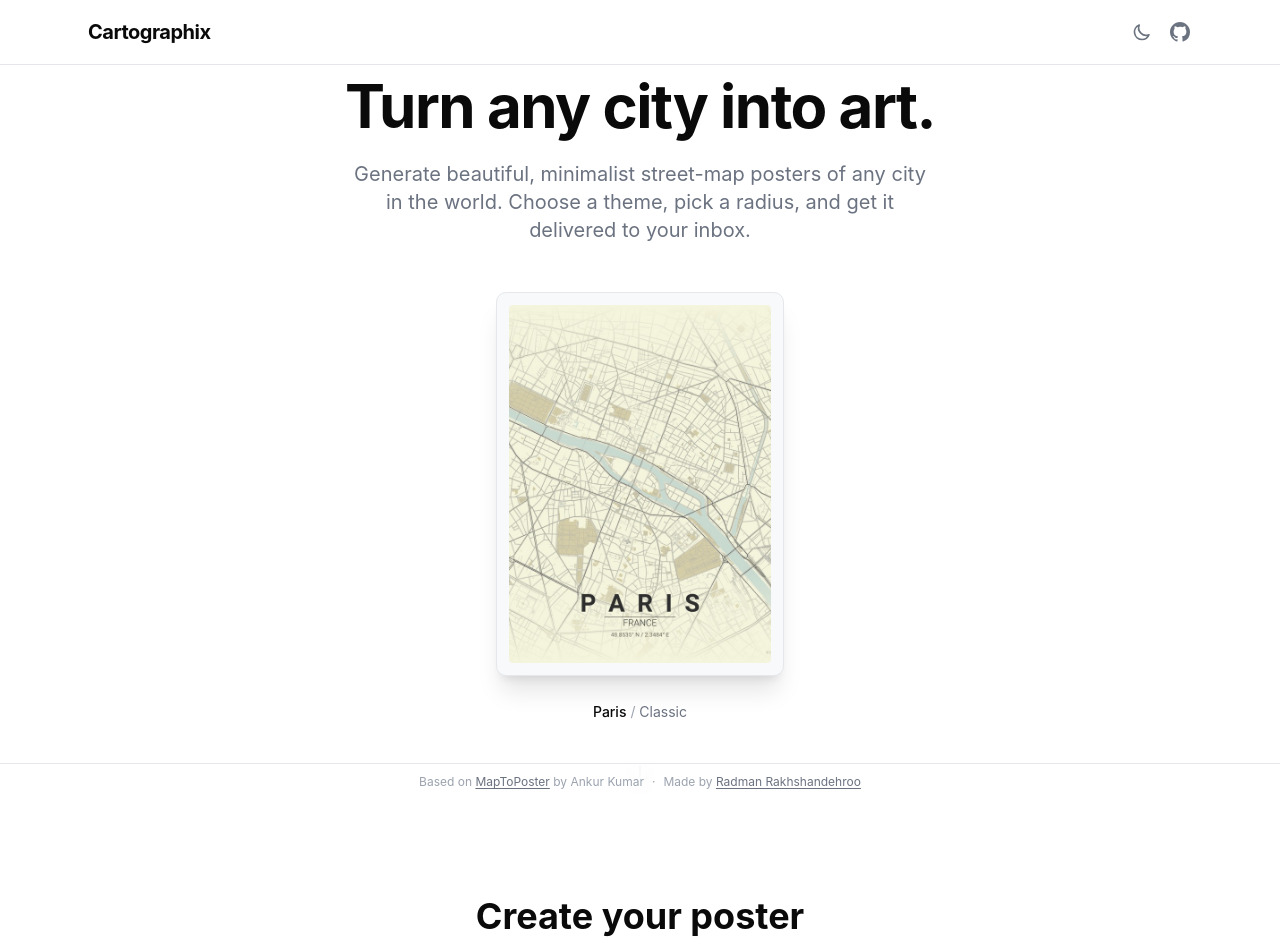
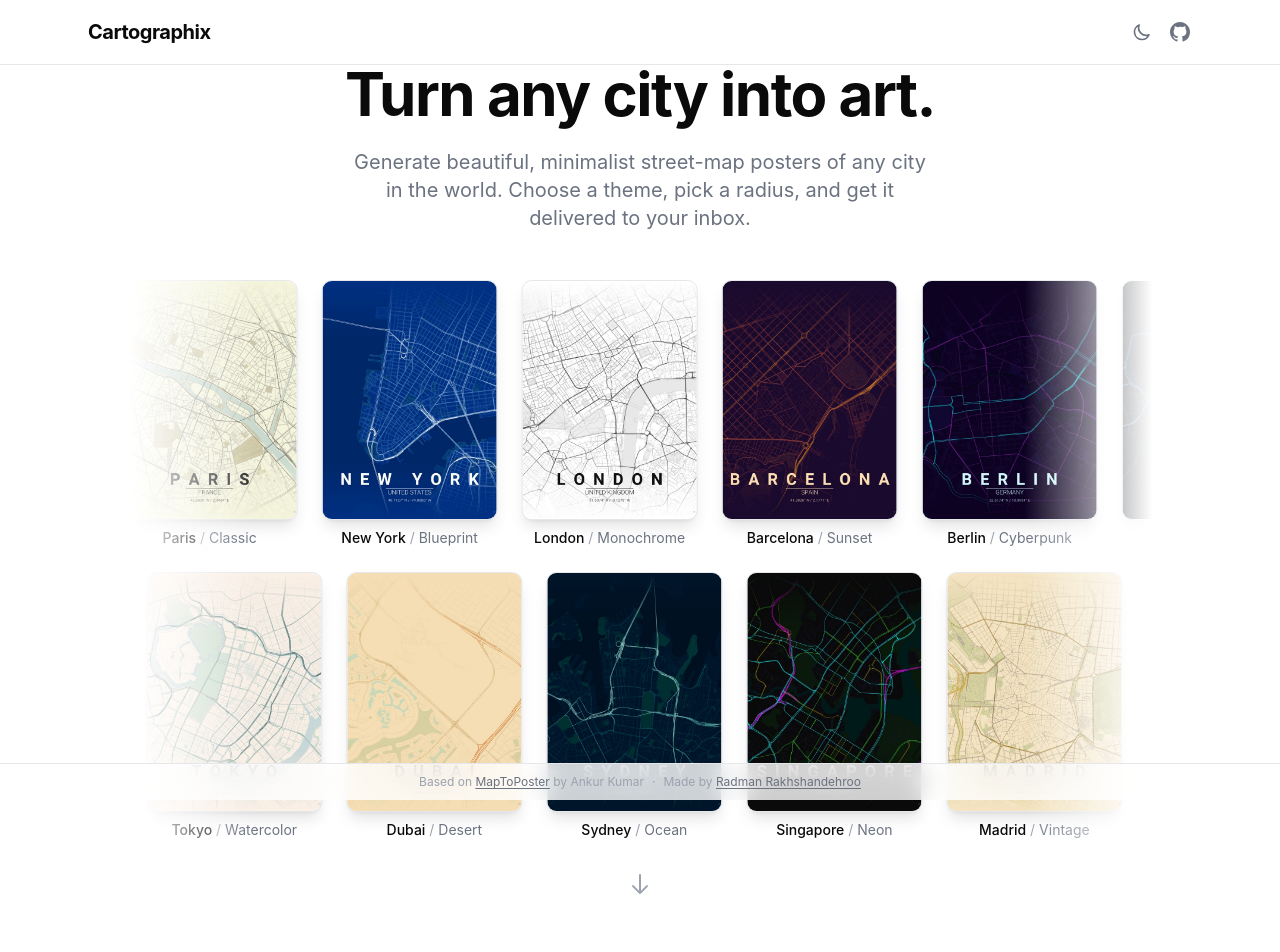
Before and after one commit to redradman/cartographix, a React (Vite) app in the folder frontend/: page / in a window 1280 px wide. Shown: the top 952 px of the page. Built offline with nearby package versions, Linux system fonts and the light colour scheme; no server answers.

Commit message:
feat(frontend): replace hero single card with dual-row infinite marquee
Two horizontally scrolling rows of poster preview cards that scroll in
opposite directions, creating a dynamic landing page effect. Pure CSS
animation with duplicated lists for seamless looping, pauses on hover.

```diff
--- a/frontend/src/components/Hero.tsx
+++ b/frontend/src/components/Hero.tsx
@@ -1,26 +1,24 @@
-import { useState, useEffect } from 'react';
-import { motion, AnimatePresence } from 'framer-motion';
+import { motion } from 'framer-motion';
 
-const HERO_POSTERS = [
+const ROW_1 = [
   { city: 'Tokyo', slug: 'tokyo', theme: 'Midnight', themeId: 'midnight' },
   { city: 'Paris', slug: 'paris', theme: 'Classic', themeId: 'classic' },
   { city: 'New York', slug: 'new_york', theme: 'Blueprint', themeId: 'blueprint' },
   { city: 'London', slug: 'london', theme: 'Monochrome', themeId: 'monochrome' },
   { city: 'Barcelona', slug: 'barcelona', theme: 'Sunset', themeId: 'sunset' },
+  { city: 'Berlin', slug: 'berlin', theme: 'Cyberpunk', themeId: 'cyberpunk' },
+];
+
+const ROW_2 = [
+  { city: 'Dubai', slug: 'dubai', theme: 'Desert', themeId: 'desert' },
+  { city: 'Sydney', slug: 'sydney', theme: 'Ocean', themeId: 'ocean' },
+  { city: 'Singapore', slug: 'singapore', theme: 'Neon', themeId: 'neon' },
+  { city: 'Madrid', slug: 'madrid', theme: 'Vintage', themeId: 'vintage' },
+  { city: 'Beijing', slug: 'beijing', theme: 'Arctic', themeId: 'arctic' },
+  { city: 'Tokyo', slug: 'tokyo', theme: 'Watercolor', themeId: 'watercolor' },
 ];
 
 export default function Hero() {
-  const [index, setIndex] = useState(0);
-
-  useEffect(() => {
-    const timer = setInterval(() => {
-      setIndex((prev) => (prev + 1) % HERO_POSTERS.length);
-    }, 4000);
-    return () => clearInterval(timer);
-  }, []);
-
-  const current = HERO_POSTERS[index];
-
   return (
     <section className="min-h-screen flex flex-col items-center justify-center px-6 pt-16">
       <motion.h1
@@ -41,53 +39,64 @@ export default function Hero() {
         Choose a theme, pick a radius, and get it delivered to your inbox.
       </motion.p>
 
+      {/* Infinite marquee */}
       <motion.div
         initial={{ opacity: 0, y: 30 }}
         animate={{ opacity: 1, y: 0 }}
         transition={{ duration: 0.8, delay: 0.3 }}
-        className="mt-12 w-64 h-80 md:w-72 md:h-96 rounded-lg bg-[#F8F9FA] dark:bg-[#111111] border border-[#E5E7EB] dark:border-[#2A2A2A] shadow-xl p-3 flex flex-col"
+        className="mt-12 w-full max-w-5xl relative overflow-hidden"
       >
-        <div className="flex-1 rounded overflow-hidden relative">
-          <AnimatePresence mode="wait">
-            <motion.div
-              key={index}
-              initial={{ opacity: 0 }}
-              animate={{ opacity: 1 }}
-              exit={{ opacity: 0 }}
-              transition={{ duration: 0.6 }}
-              className="absolute inset-0"
-            >
+        {/* Left fade */}
+        <div className="absolute left-0 top-0 bottom-0 w-24 md:w-32 z-10 pointer-events-none bg-gradient-to-r from-white dark:from-[#0A0A0A] to-transparent" />
+        {/* Right fade */}
+        <div className="absolute right-0 top-0 bottom-0 w-24 md:w-32 z-10 pointer-events-none bg-gradient-to-l from-white dark:from-[#0A0A0A] to-transparent" />
+
+        {/* Row 1 — scrolls left */}
+        <div className="flex gap-6 hover:[animation-play-state:paused] [animation:marquee_35s_linear_infinite] w-max">
+          {[...ROW_1, ...ROW_1].map((poster, i) => (
+            <div key={i} className="flex-shrink-0 flex flex-col items-center">
+              <div className="w-44 h-60 rounded-lg overflow-hidden border border-[#E5E7EB] dark:border-[#2A2A2A] shadow-lg bg-[#F8F9FA] dark:bg-[#111111]">
                 <img
-                src={`/previews/${current.slug}/${current.themeId}.jpg`}
-                alt={`${current.city} ${current.theme} poster`}
+                  src={`/previews/${poster.slug}/${poster.themeId}.jpg`}
+                  alt={`${poster.city} ${poster.theme} poster`}
                   className="w-full h-full object-cover"
+                  loading="lazy"
                 />
-            </motion.div>
-          </AnimatePresence>
               </div>
-      </motion.div>
-
-      {/* City + theme caption */}
-      <div className="mt-4 h-10 flex items-center justify-center">
-        <AnimatePresence mode="wait">
-          <motion.div
-            key={index}
-            initial={{ opacity: 0, y: 6 }}
-            animate={{ opacity: 1, y: 0 }}
-            exit={{ opacity: 0, y: -6 }}
-            transition={{ duration: 0.4 }}
-            className="text-center"
-          >
-            <p className="text-sm text-[#6B7280] dark:text-[#9CA3AF]">
-              <span className="font-medium text-[#0A0A0A] dark:text-[#F9FAFB]">{current.city}</span>
+              <p className="mt-2 text-sm text-[#6B7280] dark:text-[#9CA3AF]">
+                <span className="font-medium text-[#0A0A0A] dark:text-[#F9FAFB]">{poster.city}</span>
                 {' '}
                 <span className="text-[#9CA3AF] dark:text-[#6B7280]">/</span>
                 {' '}
-              {current.theme}
+                {poster.theme}
               </p>
+            </div>
+          ))}
+        </div>
+
+        {/* Row 2 — scrolls right */}
+        <div className="flex gap-6 mt-6 hover:[animation-play-state:paused] [animation:marquee-reverse_35s_linear_infinite] w-max">
+          {[...ROW_2, ...ROW_2].map((poster, i) => (
+            <div key={i} className="flex-shrink-0 flex flex-col items-center">
+              <div className="w-44 h-60 rounded-lg overflow-hidden border border-[#E5E7EB] dark:border-[#2A2A2A] shadow-lg bg-[#F8F9FA] dark:bg-[#111111]">
+                <img
+                  src={`/previews/${poster.slug}/${poster.themeId}.jpg`}
+                  alt={`${poster.city} ${poster.theme} poster`}
+                  className="w-full h-full object-cover"
+                  loading="lazy"
+                />
+              </div>
+              <p className="mt-2 text-sm text-[#6B7280] dark:text-[#9CA3AF]">
+                <span className="font-medium text-[#0A0A0A] dark:text-[#F9FAFB]">{poster.city}</span>
+                {' '}
+                <span className="text-[#9CA3AF] dark:text-[#6B7280]">/</span>
+                {' '}
+                {poster.theme}
+              </p>
+            </div>
+          ))}
+        </div>
       </motion.div>
-        </AnimatePresence>
-      </div>
 
       <motion.div
         initial={{ opacity: 0 }}
--- a/frontend/src/index.css
+++ b/frontend/src/index.css
@@ -122,3 +122,21 @@
     @apply bg-background text-foreground;
   }
 }
+
+@keyframes marquee {
+  from {
+    transform: translateX(0);
+  }
+  to {
+    transform: translateX(-50%);
+  }
+}
+
+@keyframes marquee-reverse {
+  from {
+    transform: translateX(-50%);
+  }
+  to {
+    transform: translateX(0);
+  }
+}
```
Lines whose indentation alone changed are shown as unchanged.
